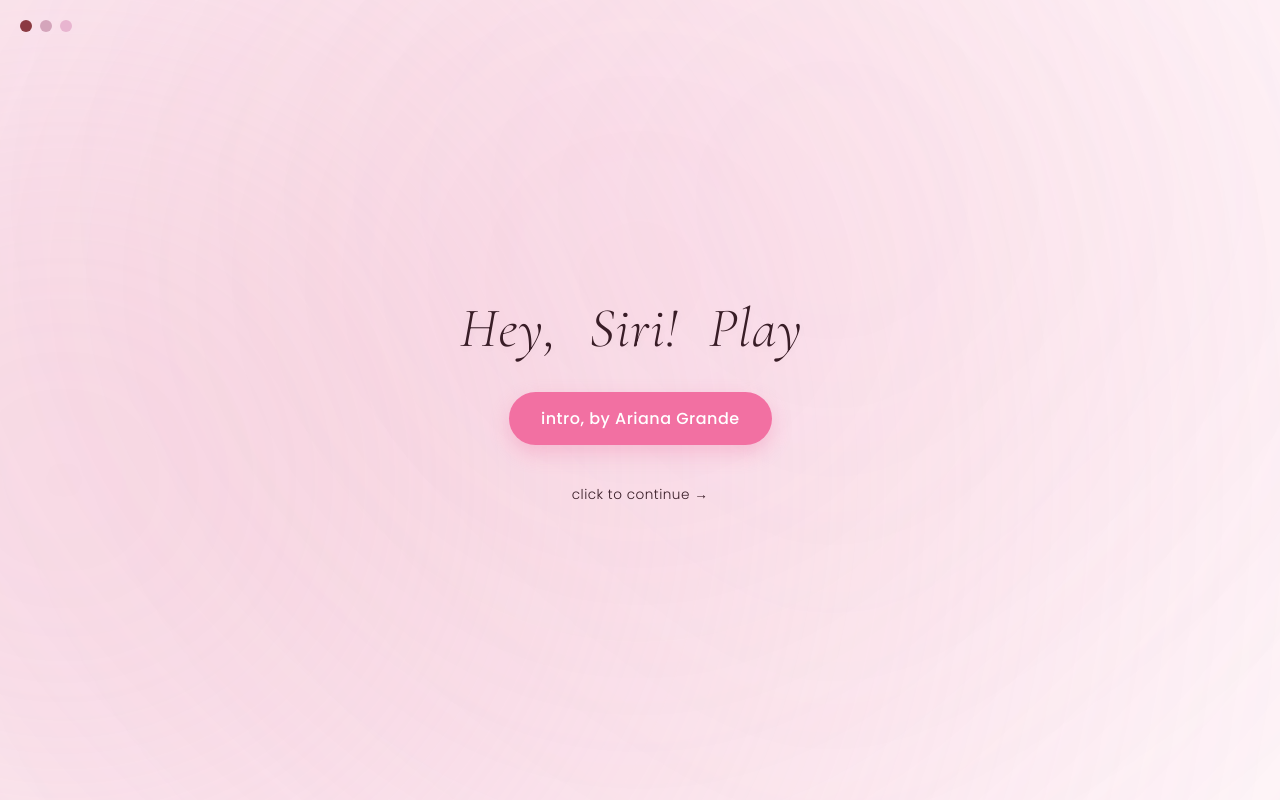
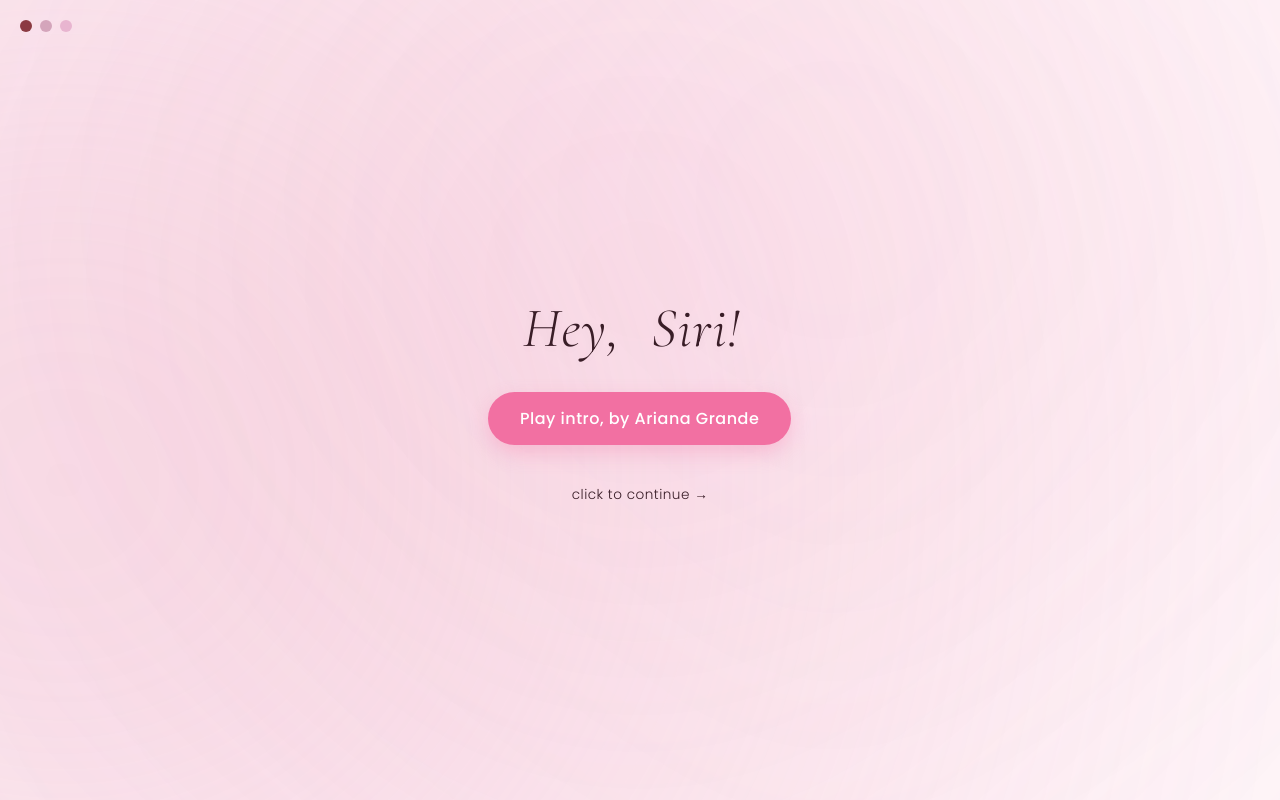
Before and after one commit to alxndraesc/happy-birthday, a plain HTML site: page index.html in a window 1280 px wide. Shown: the top 800 px of the page. Drawn offline with nearby package versions, Linux system fonts and the light colour scheme.

Commit message:
updated url

```diff
--- a/index.html
+++ b/index.html
@@ -12,7 +12,7 @@
     <!-- Open Graph (Messenger, Facebook, Discord, etc.) -->
     <meta property="og:title" content="Happy Birthday, Bebi! 🎂">
     <meta property="og:description" content="Click for your message!❤️ HAHA OA ha, may pasugad pa.">
-    <meta property="og:image" content="images/Thumbail.png">
+    <meta property="og:image" content="https://alxndraesc.github.io/happy-birthday-Janna/images/Thumbnail.png">
     <meta property="og:url" content="https://alxndraesc.github.io/happy-birthday-Janna/">
     <meta property="og:type" content="website">
     <meta property="og:site_name" content="Happy Birthday, Janna!">
@@ -42,10 +42,9 @@
                 <h1 class="hero-text" id="heroText">
                     <span class="word">Hey,</span>
                     <span class="word">Siri!</span>
-                    <span class="word">Play</span>
                 </h1>
                 <button class="song-button" id="playButton">
-                    <span>intro, by Ariana Grande</span>
+                    <span>Play intro, by Ariana Grande</span>
                 </button>
                 <p class="caption" id="caption">click to continue →</p>
             </div>
```
